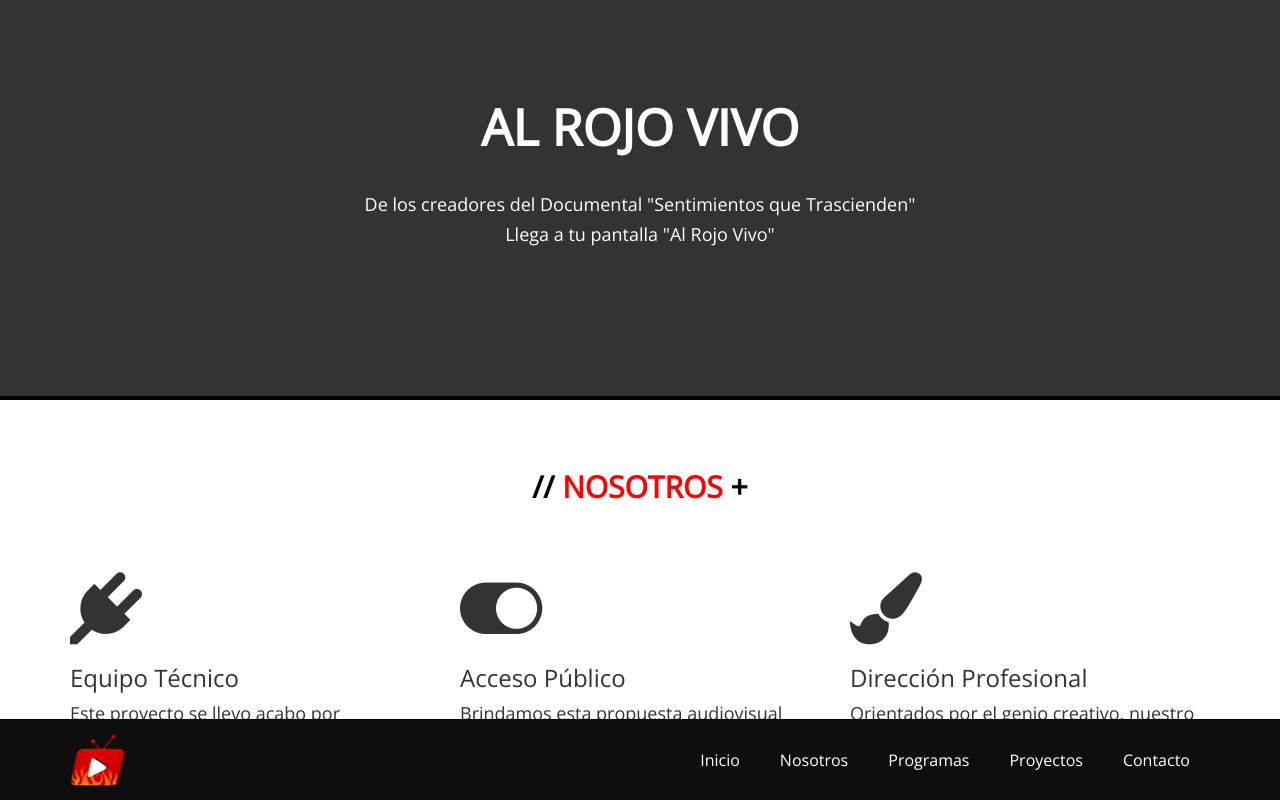
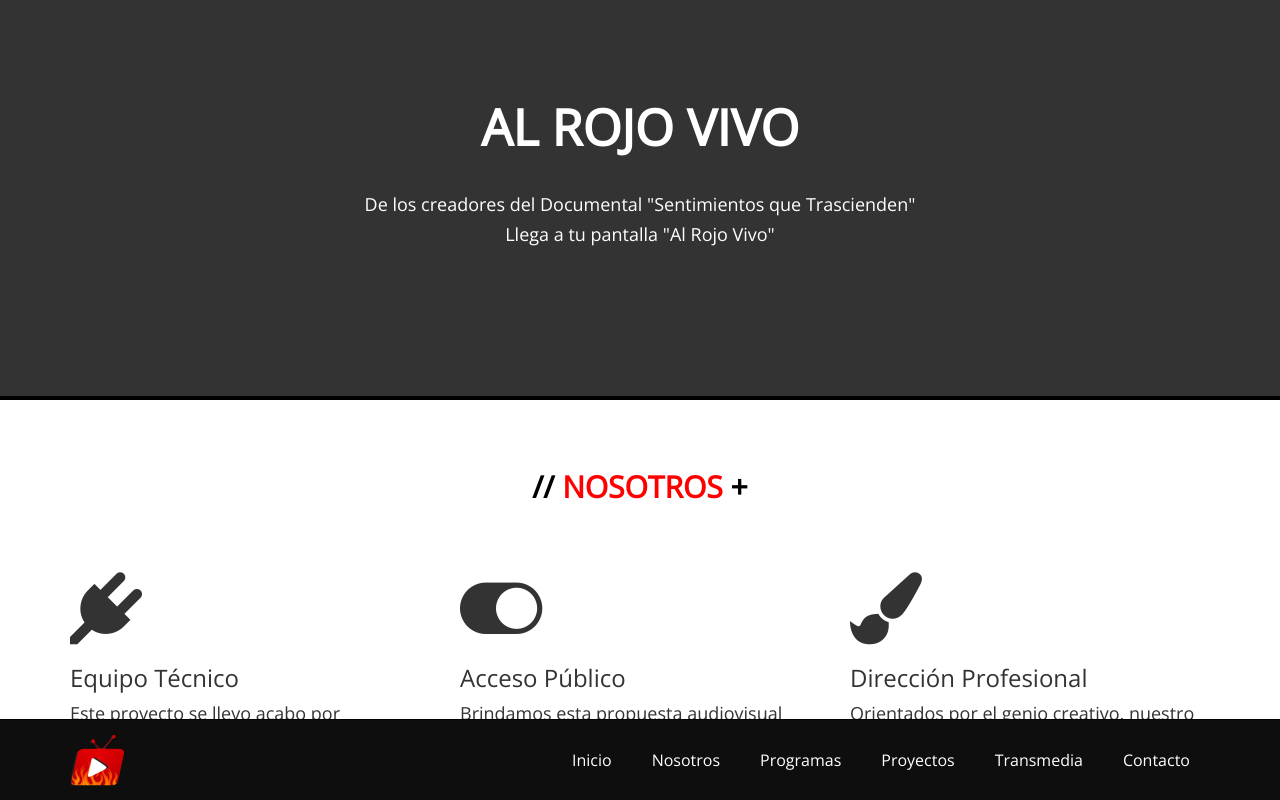
Before and after one commit to alrojovivotv/alrojovivotv.github.io, a plain HTML site: page index.html in a window 1280 px wide. Shown: the top 800 px of the page. Drawn offline with nearby package versions, Linux system fonts and the light colour scheme; a script that the page names is missing.

Commit message:
Update index.html

```diff
--- a/index.html
+++ b/index.html
@@ -46,7 +46,8 @@
                      <li><a href="#services-sec">Nosotros</a></li>
                     <li><a href="#gallery-sec">Programas</a></li>
                      <li><a href="#price-sec">Proyectos</a></li>
-                     <li><a href="#contact-sec">Contacto</a></li>
+                     <li><a href="#contact-sec">Transmedia</a></li>
+					<li><a href="#contact-sec">Contacto</a></li>
                 </ul>
             </div>
 
```
